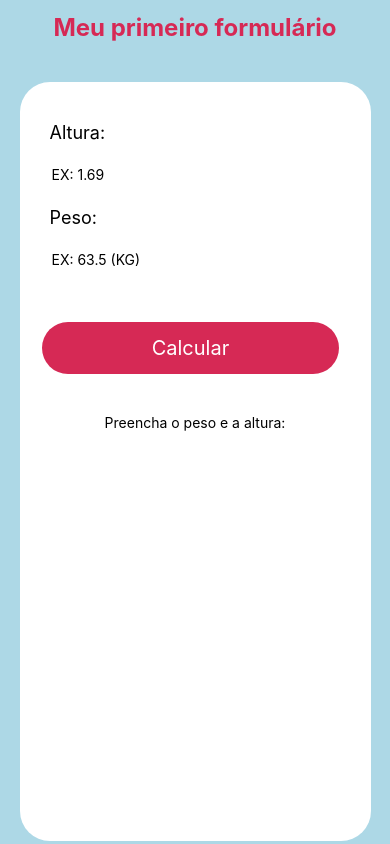
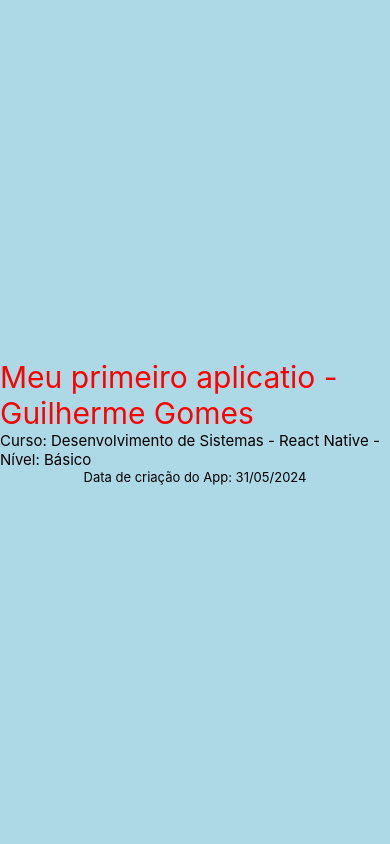
Before and after one commit to guigomes2616/Estudos-React-Native, a React Native app: screen / in a window 390 px wide. Built offline with nearby package versions, Linux system fonts and the light colour scheme.

Commit message:
atualizacao31.05

```diff
--- a/App.js
+++ b/App.js
@@ -1,28 +1,33 @@
 import { StatusBar } from 'expo-status-bar'; //Importação
-import { StyleSheet, View } from 'react-native';
-import Title from './src/Componente/Title';
-import Form from './src/Componente/Form';
+import React from 'react';
+import { StyleSheet, View, Text} from 'react-native'; //Importação dos Componentes usados, é preciso importar ao usar um novo componente
+import Comp1 from './Componentes/Comp1' //Importação - Da um nome ao Componente (Comp1) e informa o caminho
+import EstiloGeral from './Estilos/style.js';
 
-export default function App() { //Função
+export default function App() { //Função App que vai aparecer quando abrir o app
 
-  return (
-    <View style={styles.container}>
-
-      <Title title="Meu primeiro formulário"></Title>
-
-      <Form></Form>
-
+  return ( //Retornp
+    //Uma View é o componente visual (vai mostrar na tela) - Como se fosse uma div
+    //style={styles.container} -> acessa o objeto "styles" (Css)
+    <View style={EstiloGeral.container}>
+      <Text style={EstiloGeral.textoTitle}>Meu primeiro aplicatio - Guilherme Gomes</Text>
+      <Comp1 sobre="React Native" nivel="Básico"/>
+      <Text style={{color:'#000', fontSize:13}}>Data de criação do App: 31/05/2024</Text>
       <StatusBar style="auto" />
     </View>
+
   );
 }
 
-const styles = StyleSheet.create({ //Estilo
-  container: {
+/*const styleApp = StyleSheet.create({ //estilização dos componentes próprios do App
+  container: { //Body
     flex: 1,
     backgroundColor: '#add8e6',
     alignItems: 'center',
     justifyContent: 'center',
   },
+  txt0:{ //Text
+    color: "#080"
+  }
 
-});
+});*/
--- /dev/null
+++ b/Componentes/Comp1.js
@@ -0,0 +1,19 @@
+import React from 'react';
+import {StyleSheet, Text} from 'react-native';
+import EstiloGeral from '../Estilos/style.js'; //mporta o arquivo style,js - (.. pois ele sobre 2 pastas acima - Componentes-> Meu-Primeiro-App ->(Estilo-> style.js))
+
+let nv; //Poderia criar uma variavel para receber o valor da propriedade e referencia-la (Nivel: {nv})
+
+export default function(props){ //Função - "props" refere á propriedade (valor) que o componente tem, pra poder utilizar depois
+    nv = props.nivel; //nv acessa props.nivel
+    return(
+        <Text style={EstiloGeral.textoInfo}>Curso: Desenvolvimento de Sistemas - {props.sobre} - Nível: {nv}</Text>
+    )
+}
+
+/*const styleComp1 = StyleSheet.create({ //Estilização próprias dos componentes
+    txt1:{
+        color: '#f00',
+        fontStyle: 'italic'
+    }
+})*/
--- /dev/null
+++ b/Estilos/style.js
@@ -0,0 +1,18 @@
+import { StyleSheet } from "react-native-web";
+
+export default StyleSheet.create({ //Cria uma função que vai ter um estilo geral para os componentes
+    container:{
+       flex: 1,
+       backgroundColor: "#add8e6",
+       alignItems: "center",
+       justifyContent: "center"
+    },
+    textoInfo:{
+        color: '000',
+        fontSize:15,
+    },
+    textoTitle:{
+        color:'#f00',
+        fontSize: 30
+    }
+})
--- a/src/Componente/Form/Resultado/index.js
+++ /dev/null
@@ -1,12 +0,0 @@
-import {View, Text} from "react-native-web";
-import React from "react";
-
-export default function Resultado(props)
-{
-    return(
-        <View>
-            <Text>{props.mensagem}</Text>
-            <Text>{props.imc}</Text>
-        </View>
-    );
-}
--- a/src/Componente/Form/index.js
+++ /dev/null
@@ -1,71 +0,0 @@
-import {Button, TextInput, View, Text, TouchableOpacity } from "react-native-web";
-import Resultado from "./Resultado";
-import { useState } from "react";
-import styles from "./style";
-import { Touchable } from "react-native";
-
-export default function Form()
-{
-    const[height, setHeight] = useState(null);
-    const[weight, setWeight] = useState(null);
-    const[mensagem, setMensagem] = useState('Preencha o peso e a altura:');
-    const[imc, setImc] = useState(null);
-    const[buttonTitle, setButtonTitle] = useState('Calcular');
-
-    function calcularImc()
-    {
-        return setImc((weight/(height*height)).toFixed(2));
-    }
-
-    function validarImc()
-    {
-        if(weight!=null && height!=null)
-        {
-            calcularImc();
-            setHeight(null);
-            setWeight(null);
-            setMensagem('Seu IMC é igual:');
-            setButtonTitle('Calcular novamente');
-            return;
-        }
-
-        setImc(null);
-        setButtonTitle('Calcular');
-        setMensagem('-> Preencha o peso e altura <-');
-    }
-
-    return(
-        <View style={styles.formContext}>
-            <View style={styles.form}>
-                <Text style={styles.formLabel}>Altura:</Text>
-                <TextInput
-                placeholder="EX: 1.69"
-                keyboardType="numeric"
-                onChangeText = {setHeight}
-                value={height}
-                style={styles.formInput} >
-                </TextInput>
-
-                <Text style={styles.formLabel}>Peso:</Text>
-                <TextInput
-                placeholder="EX: 63.5 (KG)"
-                keyboardType="numeric"
-                onChangeText = {setWeight}
-                value={weight}
-                style={styles.formInput}
-                ></TextInput>
-
-                <TouchableOpacity
-                    title={buttonTitle}
-                    style={styles.formButton}
-                    onPress={() => validarImc()}
-                >
-                    <Text style = {styles.formButtonText}>{buttonTitle}</Text>
-                </TouchableOpacity>
-            </View>
-
-            <Resultado mensagem={mensagem} imc={imc}></Resultado>
-        </View>
-
-    );
-}
--- a/src/Componente/Form/style.js
+++ /dev/null
@@ -1,56 +0,0 @@
-import { StyleSheet } from "react-native";
-
-const styles = StyleSheet.create({
-    formContext: {
-        width: "90%",
-        height: "90%",
-        bottom: 0,
-        backgroundColor: "#fff",
-        alignItems: "center",
-        borderTopLeftRadius: 30,
-        borderTopRightRadius: 30,
-        borderEndEndRadius: 30,
-        borderEndStartRadius: 30,
-        marginTop: 30
-    },
-
-    form:{
-        width: "100%",
-        height: "auto",
-        marginTop: 30,
-        padding: 10
-    },
-
-    formLabel: {
-        color: "#000000",
-        fontSize: 18,
-        paddingLeft: 20
-   },
-
-    formInput: {
-        width: "90%",
-        height: 40,
-        borderRadius:30,
-        margin: 12,
-        paddingLeft:10
-    },
-
-    formButton:{
-        borderRadius: 30,
-        alignItems: "center",
-        justifyContent: "center",
-        width: "90%",
-        backgroundColor: "#D62955",
-        paddingBottom: 14,
-        paddingTop: 14,
-        marginLeft: 12,
-        margin: 30
-    },
-
-    formButtonText: {
-        fontSize: 20,
-        color: "#fff"
-    }
-})
-
-export default styles;
--- a/src/Componente/Title/index.js
+++ /dev/null
@@ -1,12 +0,0 @@
-import React from "react";
-import {View, Text} from "react-native";
-import styles from "./style";
-
-export default function Title(props){
-
-    return(
-        <View style = {styles.boxTitle}>
-            <Text style = {styles.textTitle}>{props.title}</Text>
-        </View>
-    );
-}
--- a/src/Componente/Title/style.js
+++ /dev/null
@@ -1,17 +0,0 @@
-import { StyleSheet } from "react-native-web";
-
-const styles = StyleSheet.create({
-    boxTitle: {
-        alignItem: "center",
-        justifyContent: "center",
-        padding: 10
-    },
-
-    textTitle: {
-        color: "#D62955",
-        fontSize: 24,
-        fontWeight: "bold"
-    }
-})
-
-export default styles;
```
Also changed, not shown: package.json (+4 -4 lines), 1 other file (tests, documents, lock files or other folders).
